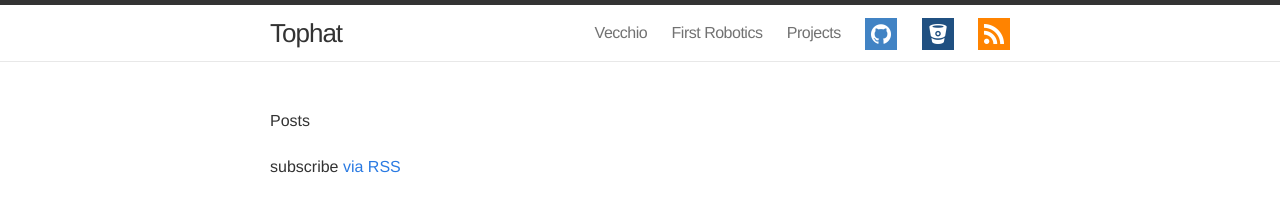
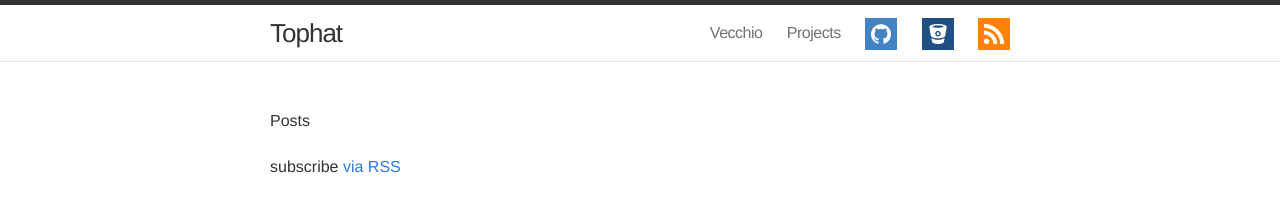
Before and after one commit to MoeTheBro/avecchio.github.io, a Jekyll site: the page built from index.html, in a window 1280 px wide. Shown: the top 216 px of the page. Built offline with Jekyll 4.4.1, drawn with Linux system fonts in a browser that asks for light colours.

Commit message:
Updated nav bar

```diff
--- a/_includes/header.html
+++ b/_includes/header.html
@@ -18,7 +18,6 @@
       </a>
       <div class="trigger">
           <a class="page-link" href="/vecchio">Vecchio</a>
-          <a class="page-link" href="/frc">First Robotics</a>
           <a class="page-link" href="/projects">Projects</a>
           <a class="page-link" href="http://github.com/avecchio"><img class="extern github" src="/assets/images/social/github/github-128.png" alt="github"/></a>
           <a class="page-link" href="http://bitbucket.org/sparkysglitch"><img class="extern bitbucket" src="/assets/images/social/bitbucket/bitbucket-128.png" alt="bitbucket"/></a>
```
